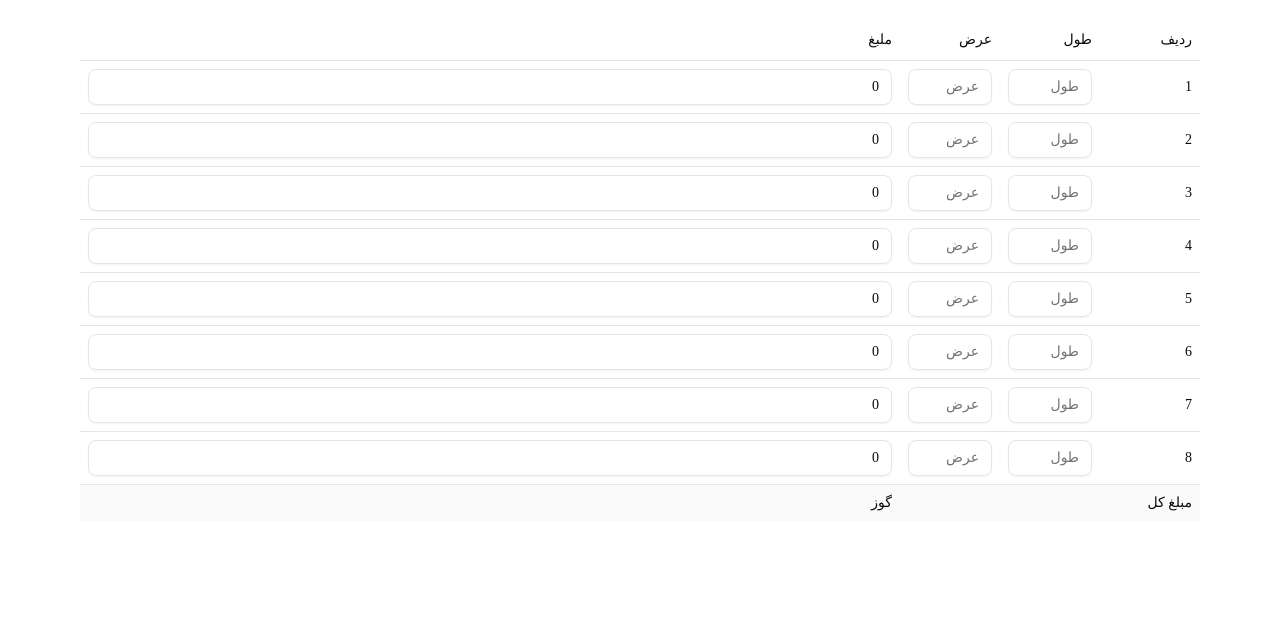
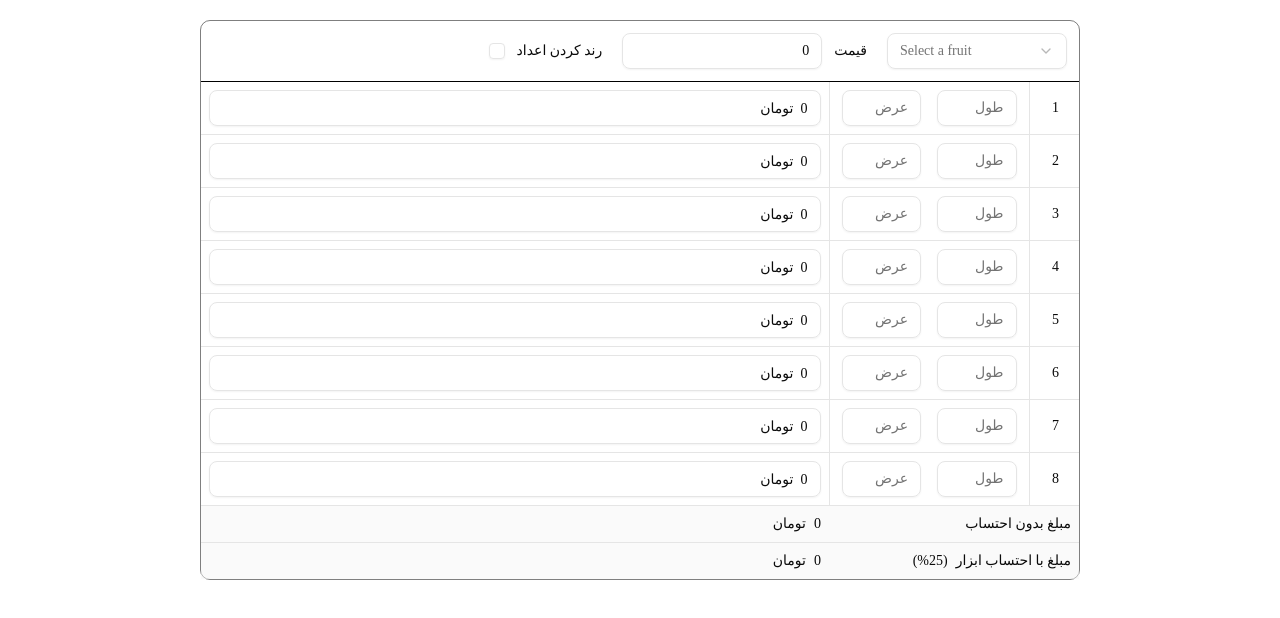
Before and after one commit to HoseinParvaresh/Invoice-project, a Next.js app: page / in a window 1280 px wide. Shown: the top 618 px of the page. Built offline with nearby package versions, Linux system fonts and the light colour scheme; a web font is replaced by a local one.

Commit message:
add price , add rows table , add total price and...

```diff
--- a/package.json
+++ b/package.json
@@ -10,6 +10,8 @@
   },
   "dependencies": {
     "@radix-ui/react-checkbox": "^1.3.2",
+    "@radix-ui/react-label": "^2.1.7",
+    "@radix-ui/react-select": "^2.2.5",
     "@radix-ui/react-slot": "^1.2.3",
     "class-variance-authority": "^0.7.1",
     "clsx": "^2.1.1",
--- /dev/null
+++ b/src/components/ui/label.jsx
@@ -0,0 +1,21 @@
+import * as React from "react"
+import * as LabelPrimitive from "@radix-ui/react-label"
+
+import { cn } from "@/lib/utils"
+
+function Label({
+  className,
+  ...props
+}) {
+  return (
+    <LabelPrimitive.Root
+      data-slot="label"
+      className={cn(
+        "flex items-center gap-2 text-sm leading-none font-medium select-none group-data-[disabled=true]:pointer-events-none group-data-[disabled=true]:opacity-50 peer-disabled:cursor-not-allowed peer-disabled:opacity-50",
+        className
+      )}
+      {...props} />
+  );
+}
+
+export { Label }
--- /dev/null
+++ b/src/components/ui/select.jsx
@@ -0,0 +1,164 @@
+import * as React from "react"
+import * as SelectPrimitive from "@radix-ui/react-select"
+import { CheckIcon, ChevronDownIcon, ChevronUpIcon } from "lucide-react"
+
+import { cn } from "@/lib/utils"
+
+function Select({
+  ...props
+}) {
+  return <SelectPrimitive.Root data-slot="select" {...props} />;
+}
+
+function SelectGroup({
+  ...props
+}) {
+  return <SelectPrimitive.Group data-slot="select-group" {...props} />;
+}
+
+function SelectValue({
+  ...props
+}) {
+  return <SelectPrimitive.Value data-slot="select-value" {...props} />;
+}
+
+function SelectTrigger({
+  className,
+  size = "default",
+  children,
+  ...props
+}) {
+  return (
+    <SelectPrimitive.Trigger
+      data-slot="select-trigger"
+      data-size={size}
+      className={cn(
+        "border-input data-[placeholder]:text-muted-foreground [&_svg:not([class*='text-'])]:text-muted-foreground focus-visible:border-ring focus-visible:ring-ring/50 aria-invalid:ring-destructive/20 aria-invalid:border-destructive flex w-fit items-center justify-between gap-2 rounded-md border bg-transparent px-3 py-2 text-sm whitespace-nowrap shadow-xs transition-[color,box-shadow] outline-none focus-visible:ring-[3px] disabled:cursor-not-allowed disabled:opacity-50 data-[size=default]:h-9 data-[size=sm]:h-8 *:data-[slot=select-value]:line-clamp-1 *:data-[slot=select-value]:flex *:data-[slot=select-value]:items-center *:data-[slot=select-value]:gap-2 [&_svg]:pointer-events-none [&_svg]:shrink-0 [&_svg:not([class*='size-'])]:size-4",
+        className
+      )}
+      {...props}>
+      {children}
+      <SelectPrimitive.Icon asChild>
+        <ChevronDownIcon className="size-4 opacity-50" />
+      </SelectPrimitive.Icon>
+    </SelectPrimitive.Trigger>
+  );
+}
+
+function SelectContent({
+  className,
+  children,
+  position = "popper",
+  ...props
+}) {
+  return (
+    <SelectPrimitive.Portal>
+      <SelectPrimitive.Content
+        data-slot="select-content"
+        className={cn(
+          "bg-popover text-popover-foreground data-[state=open]:animate-in data-[state=closed]:animate-out data-[state=closed]:fade-out-0 data-[state=open]:fade-in-0 data-[state=closed]:zoom-out-95 data-[state=open]:zoom-in-95 data-[side=bottom]:slide-in-from-top-2 data-[side=left]:slide-in-from-right-2 data-[side=right]:slide-in-from-left-2 data-[side=top]:slide-in-from-bottom-2 relative z-50 max-h-(--radix-select-content-available-height) min-w-[8rem] origin-(--radix-select-content-transform-origin) overflow-x-hidden overflow-y-auto rounded-md border shadow-md",
+          position === "popper" &&
+            "data-[side=bottom]:translate-y-1 data-[side=left]:-translate-x-1 data-[side=right]:translate-x-1 data-[side=top]:-translate-y-1",
+          className
+        )}
+        position={position}
+        {...props}>
+        <SelectScrollUpButton />
+        <SelectPrimitive.Viewport
+          className={cn("p-1", position === "popper" &&
+            "h-[var(--radix-select-trigger-height)] w-full min-w-[var(--radix-select-trigger-width)] scroll-my-1")}>
+          {children}
+        </SelectPrimitive.Viewport>
+        <SelectScrollDownButton />
+      </SelectPrimitive.Content>
+    </SelectPrimitive.Portal>
+  );
+}
+
+function SelectLabel({
+  className,
+  ...props
+}) {
+  return (
+    <SelectPrimitive.Label
+      data-slot="select-label"
+      className={cn("text-muted-foreground px-2 py-1.5 text-xs", className)}
+      {...props} />
+  );
+}
+
+function SelectItem({
+  className,
+  children,
+  ...props
+}) {
+  return (
+    <SelectPrimitive.Item
+      data-slot="select-item"
+      className={cn(
+        "focus:bg-accent focus:text-accent-foreground [&_svg:not([class*='text-'])]:text-muted-foreground relative flex w-full cursor-default items-center gap-2 rounded-sm py-1.5 pr-8 pl-2 text-sm outline-hidden select-none data-[disabled]:pointer-events-none data-[disabled]:opacity-50 [&_svg]:pointer-events-none [&_svg]:shrink-0 [&_svg:not([class*='size-'])]:size-4 *:[span]:last:flex *:[span]:last:items-center *:[span]:last:gap-2",
+        className
+      )}
+      {...props}>
+      <span className="absolute right-2 flex size-3.5 items-center justify-center">
+        <SelectPrimitive.ItemIndicator>
+          <CheckIcon className="size-4" />
+        </SelectPrimitive.ItemIndicator>
+      </span>
+      <SelectPrimitive.ItemText>{children}</SelectPrimitive.ItemText>
+    </SelectPrimitive.Item>
+  );
+}
+
+function SelectSeparator({
+  className,
+  ...props
+}) {
+  return (
+    <SelectPrimitive.Separator
+      data-slot="select-separator"
+      className={cn("bg-border pointer-events-none -mx-1 my-1 h-px", className)}
+      {...props} />
+  );
+}
+
+function SelectScrollUpButton({
+  className,
+  ...props
+}) {
+  return (
+    <SelectPrimitive.ScrollUpButton
+      data-slot="select-scroll-up-button"
+      className={cn("flex cursor-default items-center justify-center py-1", className)}
+      {...props}>
+      <ChevronUpIcon className="size-4" />
+    </SelectPrimitive.ScrollUpButton>
+  );
+}
+
+function SelectScrollDownButton({
+  className,
+  ...props
+}) {
+  return (
+    <SelectPrimitive.ScrollDownButton
+      data-slot="select-scroll-down-button"
+      className={cn("flex cursor-default items-center justify-center py-1", className)}
+      {...props}>
+      <ChevronDownIcon className="size-4" />
+    </SelectPrimitive.ScrollDownButton>
+  );
+}
+
+export {
+  Select,
+  SelectContent,
+  SelectGroup,
+  SelectItem,
+  SelectLabel,
+  SelectScrollDownButton,
+  SelectScrollUpButton,
+  SelectSeparator,
+  SelectTrigger,
+  SelectValue,
+}
--- a/src/pages/_app.js
+++ b/src/pages/_app.js
@@ -2,7 +2,7 @@ import "@/styles/globals.css";
 
 export default function App({ Component, pageProps }) {
   return (
-    <div className="px-20 py-5 font-dana">
+    <div className="px-3 md:px-30 lg:px-50 py-5 font-dana">
       <Component {...pageProps} />
     </div>
   );
--- a/src/pages/index.js
+++ b/src/pages/index.js
@@ -1,16 +1,20 @@
-import {
-  Table,
-  TableBody,
-  TableCell,
-  TableFooter,
-  TableHead,
-  TableHeader,
-  TableRow,
-} from "@/components/ui/table"
+"use client"
+
+import { Table, TableBody, TableCell, TableFooter, TableRow } from "@/components/ui/table"
 import { Input } from "@/components/ui/input"
 import { useState } from "react";
+import { formatNumber, roundUpToNearestFive, totalPrice, addPercentage } from "@/utility/utilityFunction";
+import { Label } from "@/components/ui/label"
+import { Checkbox } from "@/components/ui/checkbox"
+import {Select,SelectContent,SelectGroup,SelectItem,SelectLabel,SelectTrigger,SelectValue} from "@/components/ui/select"
 
 export default function index() {
+
+  const [price, setPrice] = useState(0)
+  const [roundUp, setRoundUp] = useState(false)
+  const [packagingPercent, setPackagingPercent] = useState(12)
+  const [coloringPercent, setColoringPercent] = useState(15)
+  const [toolsPercent, setToolsPercent] = useState(25)
 
   const [rows, setRows] = useState(
     Array.from({ length: 8 }, () => ({
@@ -30,7 +34,7 @@ export default function index() {
 
       const height = parseFloat(newRows[index].height);
       const width = parseFloat(newRows[index].width);
-      const unitPrice = parseFloat(1000000);
+      const unitPrice = parseFloat(price);
 
       if (!isNaN(height) && !isNaN(width) && !isNaN(unitPrice)) {
         newRows[index].amount = height * width * unitPrice;
@@ -43,37 +47,72 @@ export default function index() {
   };
 
   return (
-    <div>
-      <Table dir="rtl">
-        <TableHeader>
-          <TableRow>
-            <TableHead className="w-[100px]">ردیف</TableHead>
-            <TableHead className="w-[100px]">طول</TableHead>
-            <TableHead>عرض</TableHead>
-            <TableHead className="text-right">ملبغ</TableHead>
-          </TableRow>
-        </TableHeader>
+    <div className="border border-black/50 rounded-lg" dir="rtl">
+      {/* top */}
+      <div className="p-3 border-b border-black flex gap-5 items-center">
+        {/* rows */}
+          <Select>
+            <SelectTrigger className="w-[180px]">
+              <SelectValue placeholder="Select a fruit" />
+            </SelectTrigger>
+            <SelectContent>
+              <SelectGroup>
+                <SelectLabel>Fruits</SelectLabel>
+                <SelectItem value="apple">Apple</SelectItem>
+                <SelectItem value="banana">Banana</SelectItem>
+                <SelectItem value="blueberry">Blueberry</SelectItem>
+                <SelectItem value="grapes">Grapes</SelectItem>
+                <SelectItem value="pineapple">Pineapple</SelectItem>
+              </SelectGroup>
+            </SelectContent>
+          </Select>
+        {/* price */}
+        <div className="flex gap-3 items-center">
+          <Label htmlFor="price">قیمت</Label>
+          <Input name="price" onChange={(e) => setPrice(e.target.value)} value={price} placeholder="قیمت" className="w-[200px]" />
+        </div>
+        {/* round */}
+        <div className="flex gap-3 items-center">
+          <Label htmlFor="round">رند کردن اعداد</Label>
+          <Checkbox onCheckedChange={(checked) => { return checked ? setRoundUp(true) : setRoundUp(false) }} name="round" id="terms-2" />
+        </div>
+      </div>
+      {/* bottom */}
+      <Table >
         <TableBody>
-          {rows.map((row,index) => (
+          {rows.map((row, index) => (
             <TableRow key={index}>
-              <TableCell className="font-medium">{index+1}</TableCell>
+              <TableCell className="w-[50px] border-l pr-5">{index + 1}</TableCell>
 
-              <TableCell className="w-[100px]">
-                <Input placeholder="طول" onChange={(e) => handleInputChange(index, 'height', e.target.value)} value={row.height} type="number" />
+              <TableCell className="w-[100px] pr-3">
+                <Input placeholder="طول" onChange={(e) => handleInputChange(index, 'height', e.target.value)} onBlur={(e) => roundUp ? handleInputChange(index, 'height', roundUpToNearestFive(e.target.value)) : handleInputChange(index, 'height', e.target.value)} value={row.height} />
               </TableCell>
-              <TableCell className="w-[100px]">
-                <Input placeholder="عرض" onChange={(e) => handleInputChange(index, 'width', e.target.value)} value={row.width} type="number" />
+              <TableCell className="w-[100px] border-l pl-3">
+                <Input placeholder="عرض" onChange={(e) => handleInputChange(index, 'width', e.target.value)} onBlur={(e) => roundUp ? handleInputChange(index, 'width', roundUpToNearestFive(e.target.value)) : handleInputChange(index, 'width', e.target.value)} value={row.width} />
               </TableCell>
-              <TableCell className="text-right ">
-                <Input readOnly placeholder="مبلغ" value={row.amount} type="number" />
+              <TableCell className="text-right">
+                <Input readOnly placeholder="مبلغ" value={formatNumber(row.amount) + '  تومان'} />
               </TableCell>
             </TableRow>
           ))}
         </TableBody>
         <TableFooter>
           <TableRow>
-            <TableCell colSpan={3}>مبلغ کل</TableCell>
-            <TableCell className="text-right">گوز</TableCell>
+            <TableCell colSpan={3}>مبلغ بدون احتساب</TableCell>
+            <TableCell className="text-right">
+              {formatNumber(totalPrice(rows))}
+              <span className="mr-2">تومان</span>
+            </TableCell>
+          </TableRow>
+          <TableRow>
+            <TableCell colSpan={3}>
+              مبلغ با احتساب ابزار
+              <span className="mr-2">({toolsPercent}%)</span>
+            </TableCell>
+            <TableCell className="text-right">
+              {formatNumber(addPercentage(totalPrice(rows), toolsPercent))}
+              <span className="mr-2">تومان</span>
+            </TableCell>
           </TableRow>
         </TableFooter>
       </Table>
--- a/src/utility/utilityFunction.js
+++ b/src/utility/utilityFunction.js
@@ -1,5 +1,15 @@
 function formatNumber(num) {
     return new Intl.NumberFormat('en-US', { style: "decimal" }).format(num);
 }
+function roundUpToNearestFive(num) {
+    return Math.ceil(num / 5) * 5;
+}
+function totalPrice(rows) {
+    const totalAmount = rows.reduce((sum, row) => sum + Number(row.amount), 0);
+    return totalAmount
+}
+function addPercentage (amount, percent) {
+    return amount * (1 + percent / 100);
+}
 
-export {formatNumber}
+export { formatNumber, roundUpToNearestFive, totalPrice, addPercentage }
```
Also changed, not shown: 1 other file (tests, documents, lock files or other folders).
